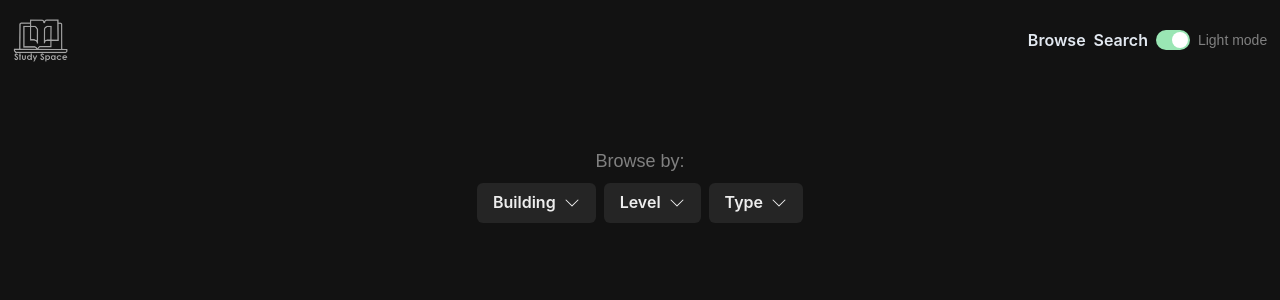
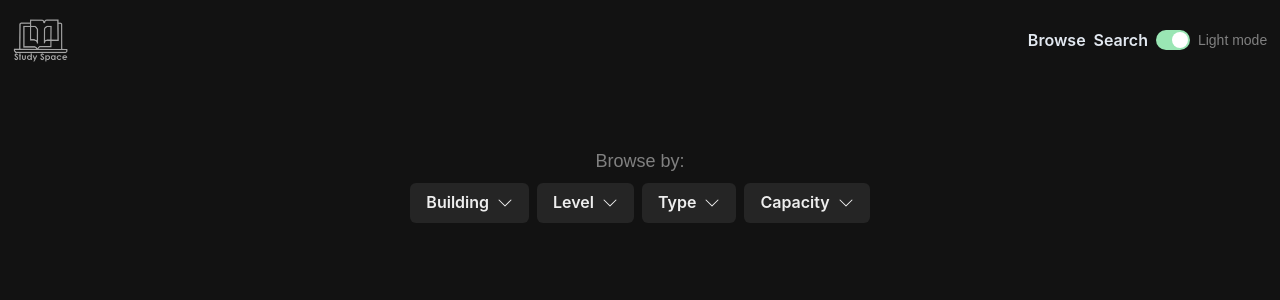
Before and after one commit to Roziallegro/oasis-II, a React (Vite) app: page /browse in a window 1280 px wide. Shown: the top 300 px of the page. Built offline with nearby package versions, Linux system fonts and the light colour scheme.

Commit message:
added dynamic capacity selector

```diff
--- a/src/components/browse/Browse.tsx
+++ b/src/components/browse/Browse.tsx
@@ -7,6 +7,7 @@ interface Filter {
   selectedDirectory: Directory | null;
   selectedLevel: string;
   selectedType: string;
+  selectedCapacity: string;
 }
 
 const Browse = () => {
@@ -25,6 +26,10 @@ const Browse = () => {
         }
         selectedType={filter.selectedType}
         onSelectType={(selectedType) => setFilter({ ...filter, selectedType })}
+        selectedCapacity={filter.selectedCapacity}
+        onSelectCapacity={(selectedCapacity) =>
+          setFilter({ ...filter, selectedCapacity })
+        }
       />
     </>
   );
--- /dev/null
+++ b/src/components/browse/CapacitySelect.tsx
@@ -0,0 +1,40 @@
+import {
+  Menu,
+  MenuButton,
+  Icon,
+  Button,
+  MenuList,
+  MenuItem,
+} from "@chakra-ui/react";
+import { BsChevronDown } from "react-icons/bs";
+
+import capacity from "../../data/capacity";
+
+interface Props {
+  selectedCapacity: string;
+  onSelectCapacity: (capacity: string) => void;
+}
+
+const CapacitySelect = ({ selectedCapacity, onSelectCapacity }: Props) => {
+  return (
+    <>
+      <Menu>
+        <MenuButton
+          as={Button}
+          rightIcon={<Icon boxSize={4} as={BsChevronDown} />}
+        >
+          {selectedCapacity ? selectedCapacity : "Capacity"}
+        </MenuButton>
+        <MenuList>
+          {capacity.map((capacity) => (
+            <MenuItem onClick={() => onSelectCapacity(capacity)} key={capacity}>
+              {capacity}
+            </MenuItem>
+          ))}
+        </MenuList>
+      </Menu>
+    </>
+  );
+};
+
+export default CapacitySelect;
--- a/src/components/browse/Heading.tsx
+++ b/src/components/browse/Heading.tsx
@@ -3,6 +3,7 @@ import { Box, Center, HStack, Stack } from "@chakra-ui/react";
 import BuildingSelect from "./BuildingSelect";
 import LevelSelect from "./LevelSelect";
 import TypeSelect from "./TypeSelect";
+import CapacitySelect from "./CapacitySelect";
 import { Directory } from "../../hooks/useDirectory";
 
 interface Props {
@@ -12,6 +13,8 @@ interface Props {
   onSelectLevel: (selectedLevel: string) => void;
   selectedType: string;
   onSelectType: (selectedType: string) => void;
+  selectedCapacity: string;
+  onSelectCapacity: (selectedCapacity: string) => void;
 }
 
 const Heading = ({
@@ -21,6 +24,8 @@ const Heading = ({
   onSelectLevel,
   selectedType,
   onSelectType,
+  selectedCapacity,
+  onSelectCapacity,
 }: Props) => {
   return (
     <>
@@ -45,6 +50,12 @@ const Heading = ({
               selectedType={selectedType}
               onSelectType={(selectedType) => onSelectType(selectedType)}
             />
+            <CapacitySelect
+              selectedCapacity={selectedCapacity}
+              onSelectCapacity={(selectedCapacity) =>
+                onSelectCapacity(selectedCapacity)
+              }
+            />
           </HStack>
         </Stack>
       </Center>
--- /dev/null
+++ b/src/data/capacity.ts
@@ -0,0 +1,9 @@
+export default [
+    "2 seats",
+    "3 seats",
+    "4 seats",
+    "5 seats",
+    "6 seats",
+    "7 seats",
+    "8 seats",
+  ]
--- a/src/data/type.ts
+++ b/src/data/type.ts
@@ -1 +1,4 @@
-export default ['Indoors', 'Outdoors', 'Cohort classroom']
+export default ['Air-conditioned',
+                'Open air',
+                'Cohort classroom',
+                'Think tank']
```
Also changed, not shown: src/data/defaultLevel.ts (+12 -1 lines).
